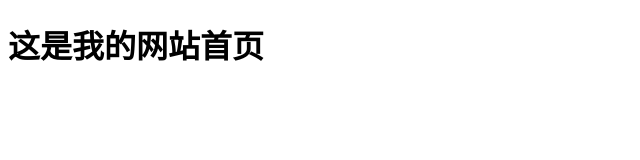
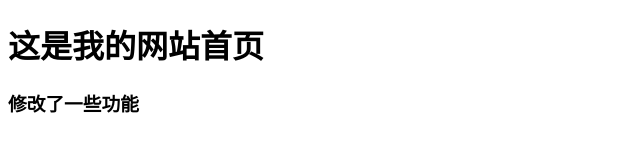
Before and after one commit to wuyuanhongsir/wuyuanhongsir.github.io, a plain HTML site: page index.html in a window 1280 px wide. Shown: the whole page, without its empty margins (0-640 px from the left). Drawn offline with Linux system fonts and the light colour scheme.

Commit message:
进行优化

```diff
--- a/index.html
+++ b/index.html
@@ -8,5 +8,6 @@
 </head>
 <body>
     <h1>这是我的网站首页</h1>
+    <h3>修改了一些功能</h3>
 </body>
 </html>
```
